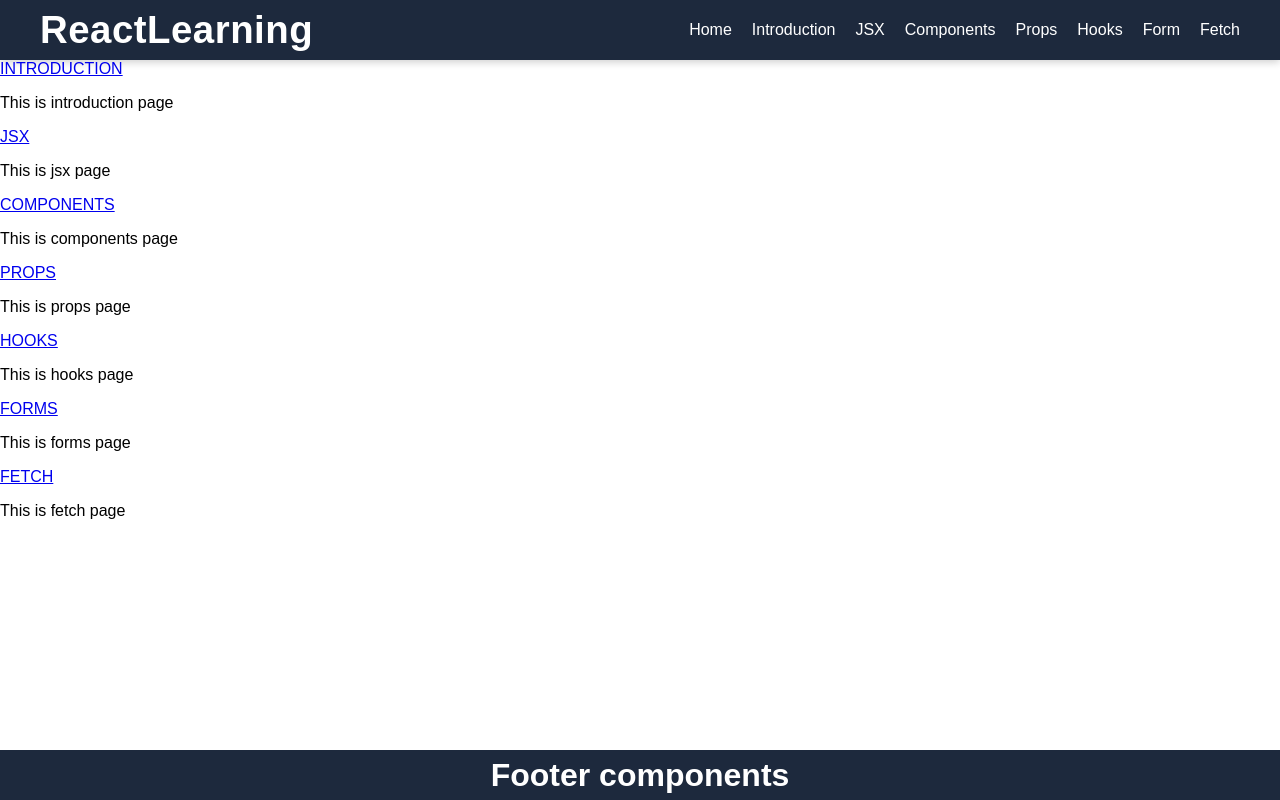
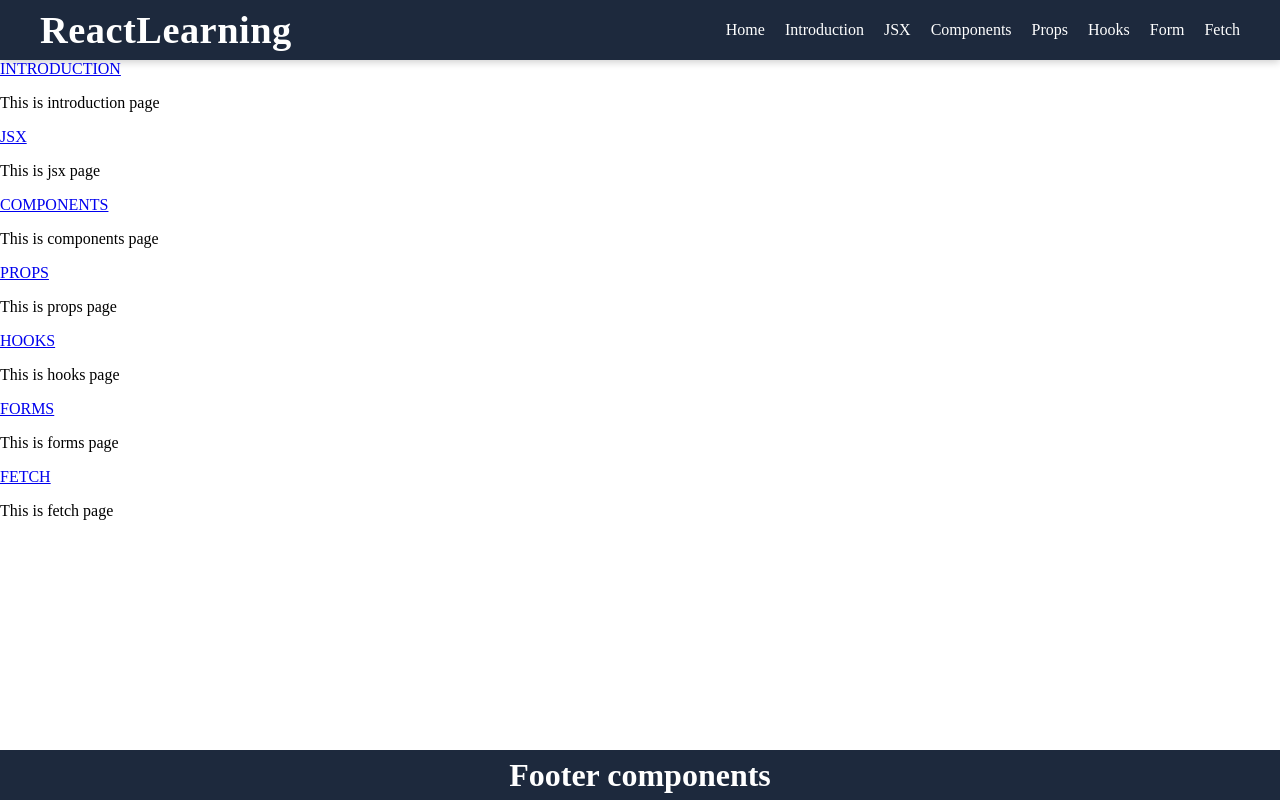
Before and after one commit to Kiruthuya-Tharmakulasingam/react-learning-project, a React (Vite) app: page / in a window 1280 px wide. Built offline with nearby package versions, Linux system fonts and the light colour scheme.

Commit message:
command this style

```diff
--- a/src/styles/Forms.css
+++ b/src/styles/Forms.css
@@ -1,4 +1,4 @@
-body {
+/* body {
   font-family: sans-serif;
 }
 .form-container {
@@ -55,3 +55,4 @@ button {
 button:hover {
   background-color: #357AB7;
 }
+ */
```
